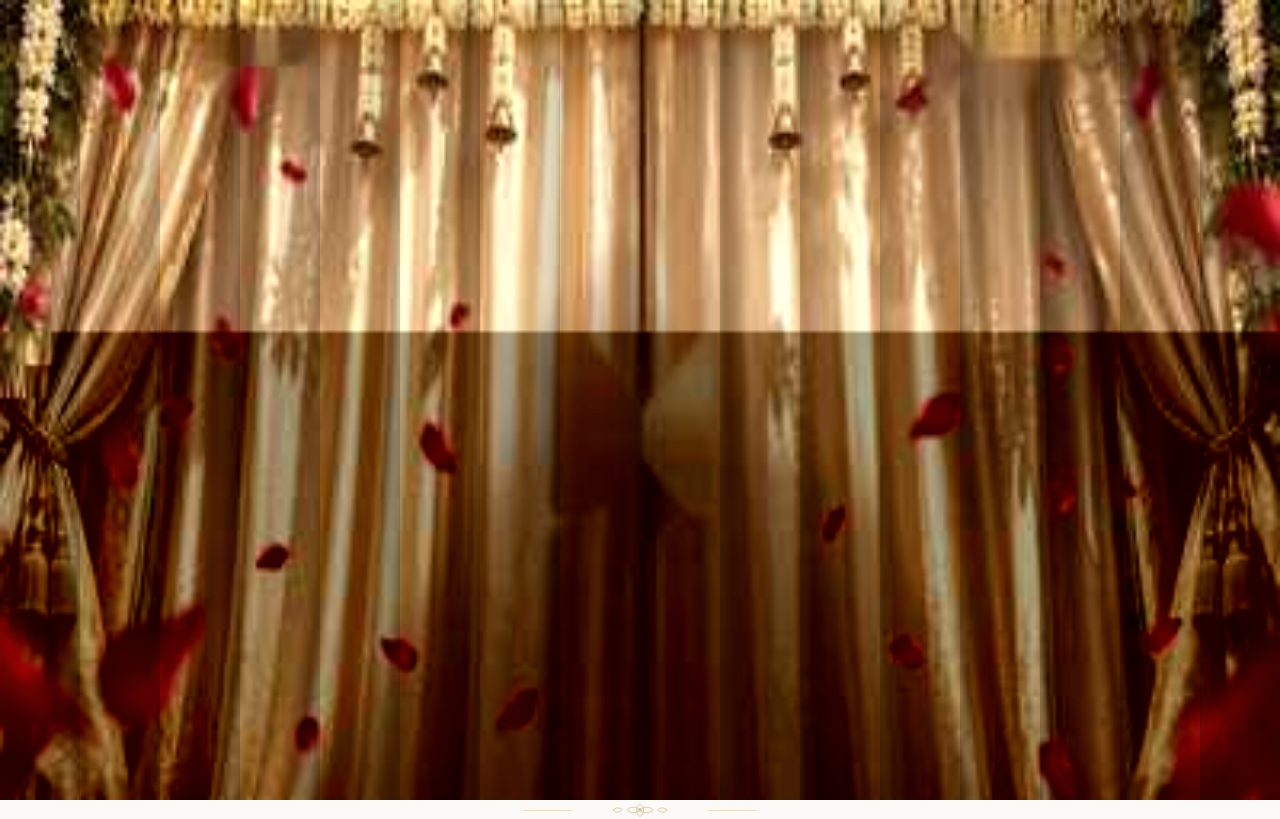
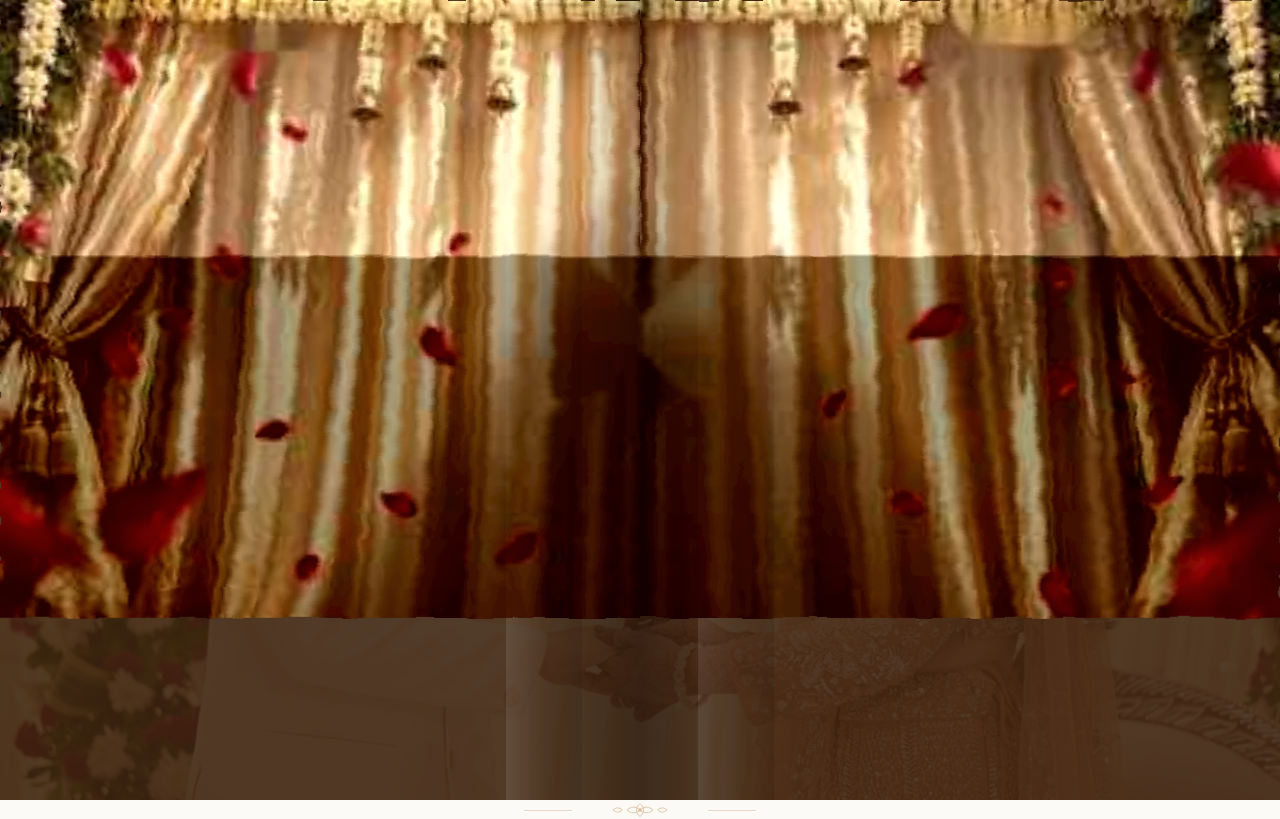
Before and after one commit to NikethVelala/NikSha, a Next.js app: page / in a window 1280 px wide. Shown: the top 819 px of the page. Built offline with nearby package versions, Linux system fonts and the light colour scheme.

Commit message:
feat: add organic fabric motion to cinematic curtains

```diff
--- a/components/Hero/Hero.tsx
+++ b/components/Hero/Hero.tsx
@@ -5,69 +5,70 @@ import { useEffect, useState } from "react";
 import { wedding } from "@/data/wedding";
 
 const curtainImage = "/images/curtain-reference-800.jpg";
-const FOLD_COUNT = 8;
 
 function CurtainHalf({ side, opening }: { side: "left" | "right"; opening: boolean }) {
   const isLeft = side === "left";
 
   return (
-    <div
-      className={`absolute inset-y-0 ${isLeft ? "left-0" : "right-0"} w-1/2 overflow-hidden`}
-      style={{ perspective: "1400px" }}
-    >
-      {Array.from({ length: FOLD_COUNT }, (_, index) => {
-        const sourceIndex = isLeft ? index : FOLD_COUNT + index;
-        const distanceFromCenter = isLeft ? FOLD_COUNT - index : index + 1;
-        const direction = isLeft ? -1 : 1;
-        const travel = 5 + distanceFromCenter * 2.7;
-        const rotation = direction * (2 + distanceFromCenter * 0.8);
-
-        return (
     <motion.div
-            key={`${side}-${index}`}
-            initial={{ x: 0, rotateY: 0, scaleX: 1 }}
+      className={`absolute inset-y-0 ${isLeft ? "left-0" : "right-0"} w-1/2 overflow-hidden will-change-transform`}
+      style={{
+        perspective: "1600px",
+        transformStyle: "preserve-3d",
+        transformOrigin: isLeft ? "right center" : "left center",
+      }}
       animate={
         opening
           ? {
-                    x: `${direction * travel}vw`,
-                    rotateY: rotation,
-                    scaleX: 0.96,
+              x: isLeft ? "-96%" : "96%",
+              scaleX: 0.72,
+              rotateY: isLeft ? -16 : 16,
+              skewY: isLeft ? -1.2 : 1.2,
+              borderRadius: isLeft ? "0 38% 38% 0" : "38% 0 0 38%",
             }
-                : { x: 0, rotateY: 0, scaleX: 1 }
+          : {
+              x: [0, isLeft ? "0.18%" : "-0.18%", 0, isLeft ? "-0.12%" : "0.12%", 0],
+              scaleX: [1, 0.996, 1.002, 0.997, 1],
+              rotateY: [0, isLeft ? -0.7 : 0.7, 0, isLeft ? 0.55 : -0.55, 0],
+              skewY: [0, isLeft ? -0.22 : 0.22, 0, isLeft ? 0.18 : -0.18, 0],
+              borderRadius: "0",
             }
-            transition={{
-              duration: 2.8,
-              delay: index * 0.035,
-              ease: [0.76, 0, 0.24, 1],
-            }}
-            className="absolute inset-y-0 overflow-hidden will-change-transform"
-            style={{
-              left: `${index * 12.5}%`,
-              width: "12.5%",
-              transformOrigin: isLeft ? "right center" : "left center",
-              transformStyle: "preserve-3d",
-              zIndex: FOLD_COUNT - index,
-            }}
+      }
+      transition={
+        opening
+          ? { duration: 2.9, ease: [0.65, 0, 0.2, 1] }
+          : { duration: 6.5, ease: "easeInOut", repeat: Infinity, repeatType: "mirror" }
+      }
     >
-            <img
+      <motion.img
         src={curtainImage}
         alt=""
         draggable={false}
-              className="absolute inset-y-0 h-full max-w-none select-none object-fill"
+        className="absolute inset-y-0 max-w-none select-none object-fill"
         style={{
-                width: "1600%",
-                left: `${-sourceIndex * 100}%`,
+          width: "200%",
+          left: isLeft ? "0" : "-100%",
+          filter: `url(#niksha-curtain-fabric-${side})`,
         }}
+        animate={opening ? { scale: 1.03 } : { scale: [1, 1.008, 1] }}
+        transition={
+          opening
+            ? { duration: 2.9, ease: [0.65, 0, 0.2, 1] }
+            : { duration: 7, ease: "easeInOut", repeat: Infinity, repeatType: "mirror" }
+        }
+      />
+
+      <div
+        className={`pointer-events-none absolute inset-y-0 w-[18%] ${
+          isLeft ? "right-0 bg-gradient-to-l" : "left-0 bg-gradient-to-r"
+        } from-black/25 via-black/7 to-transparent`}
       />
       <div
-              className={`pointer-events-none absolute inset-y-0 w-1/2 ${
-                isLeft ? "right-0 bg-gradient-to-l" : "left-0 bg-gradient-to-r"
-              } from-black/20 to-transparent`}
+        className={`pointer-events-none absolute inset-y-0 w-[12%] ${
+          isLeft ? "right-[9%]" : "left-[9%]"
+        } bg-gradient-to-r from-white/10 via-transparent to-black/10 mix-blend-soft-light`}
       />
     </motion.div>
-        );
-      })}
-    </div>
   );
 }
 
@@ -82,7 +83,7 @@ export default function Hero() {
       requestAnimationFrame(() => {
         document.getElementById("welcome")?.scrollIntoView({ behavior: "smooth", block: "start" });
       });
-    }, 3000);
+    }, 3200);
     return () => window.clearTimeout(timer);
   }, [opening]);
 
@@ -104,6 +105,23 @@ export default function Hero() {
         }
       }}
     >
+      <svg aria-hidden="true" className="pointer-events-none absolute h-0 w-0 overflow-hidden">
+        <defs>
+          <filter id="niksha-curtain-fabric-left" x="-8%" y="-4%" width="116%" height="108%">
+            <feTurbulence type="fractalNoise" baseFrequency="0.018 0.055" numOctaves="2" seed="11" result="noise">
+              <animate attributeName="baseFrequency" values="0.018 0.055;0.021 0.061;0.018 0.055" dur="7s" repeatCount="indefinite" />
+            </feTurbulence>
+            <feDisplacementMap in="SourceGraphic" in2="noise" scale="7" xChannelSelector="R" yChannelSelector="G" />
+          </filter>
+          <filter id="niksha-curtain-fabric-right" x="-8%" y="-4%" width="116%" height="108%">
+            <feTurbulence type="fractalNoise" baseFrequency="0.018 0.055" numOctaves="2" seed="23" result="noise">
+              <animate attributeName="baseFrequency" values="0.018 0.055;0.021 0.061;0.018 0.055" dur="7.5s" repeatCount="indefinite" />
+            </feTurbulence>
+            <feDisplacementMap in="SourceGraphic" in2="noise" scale="7" xChannelSelector="R" yChannelSelector="G" />
+          </filter>
+        </defs>
+      </svg>
+
       <div className="absolute inset-0 bg-[#4a2b16]" />
       <div className="absolute inset-0 overflow-hidden">
         <motion.div
```
Lines whose indentation alone changed are shown as unchanged.
